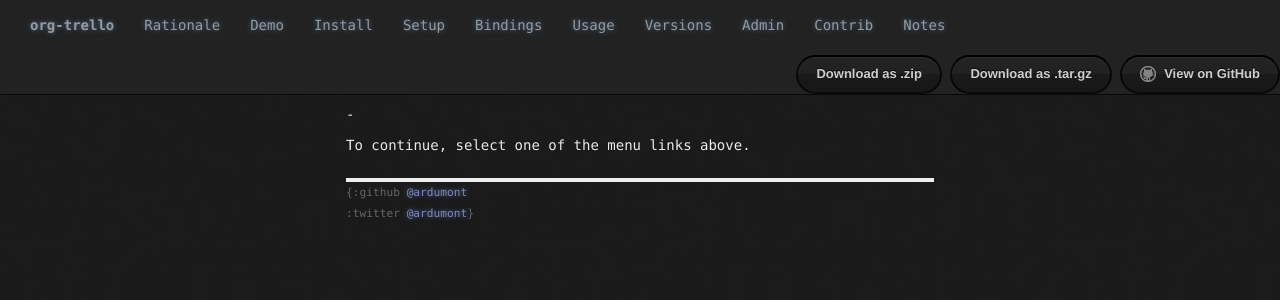
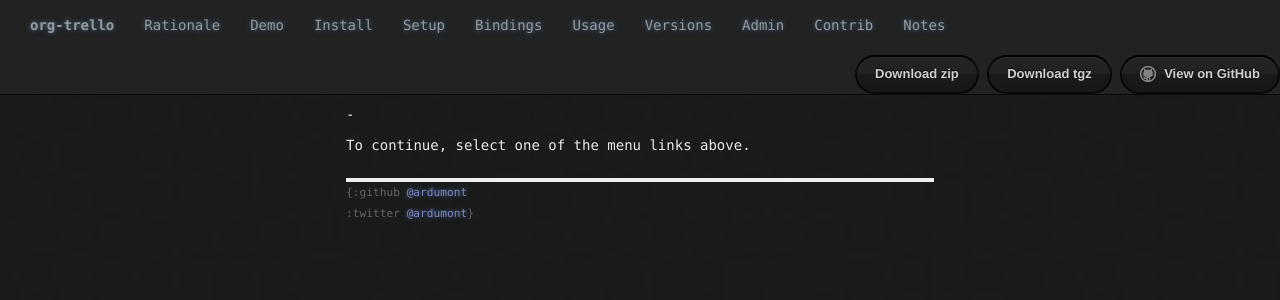
Before and after one commit to org-trello/org-trello.github.io, a Jekyll site: the page built from index.md, in a window 1280 px wide. Shown: the top 300 px of the page. Built offline with Jekyll 4.4.1, drawn with Linux system fonts in a browser that asks for light colours; Markdown is read by kramdown in place of the engine named in the settings.

Commit message:
Shorten download button title

```diff
--- a/_layouts/default.html
+++ b/_layouts/default.html
@@ -36,8 +36,8 @@
             <li><a href="/release-notes.html">Notes</a></li>
           </ul>
           <ul class="nav navbar-nav navbar-right" style="padding-top: 5px">
-            <a href="https://github.com/org-trello/org-trello/zipball/master" class="btn">Download as .zip</a>
-            <a href="https://github.com/org-trello/org-trello/tarball/master" class="btn">Download as .tar.gz</a>
+            <a href="https://github.com/org-trello/org-trello/zipball/master" class="btn">Download zip</a>
+            <a href="https://github.com/org-trello/org-trello/tarball/master" class="btn">Download tgz</a>
             <a href="https://github.com/org-trello/org-trello" class="btn btn-github"><span class="icon"></span>View on GitHub</a>
           </ul>
         </div>
```
